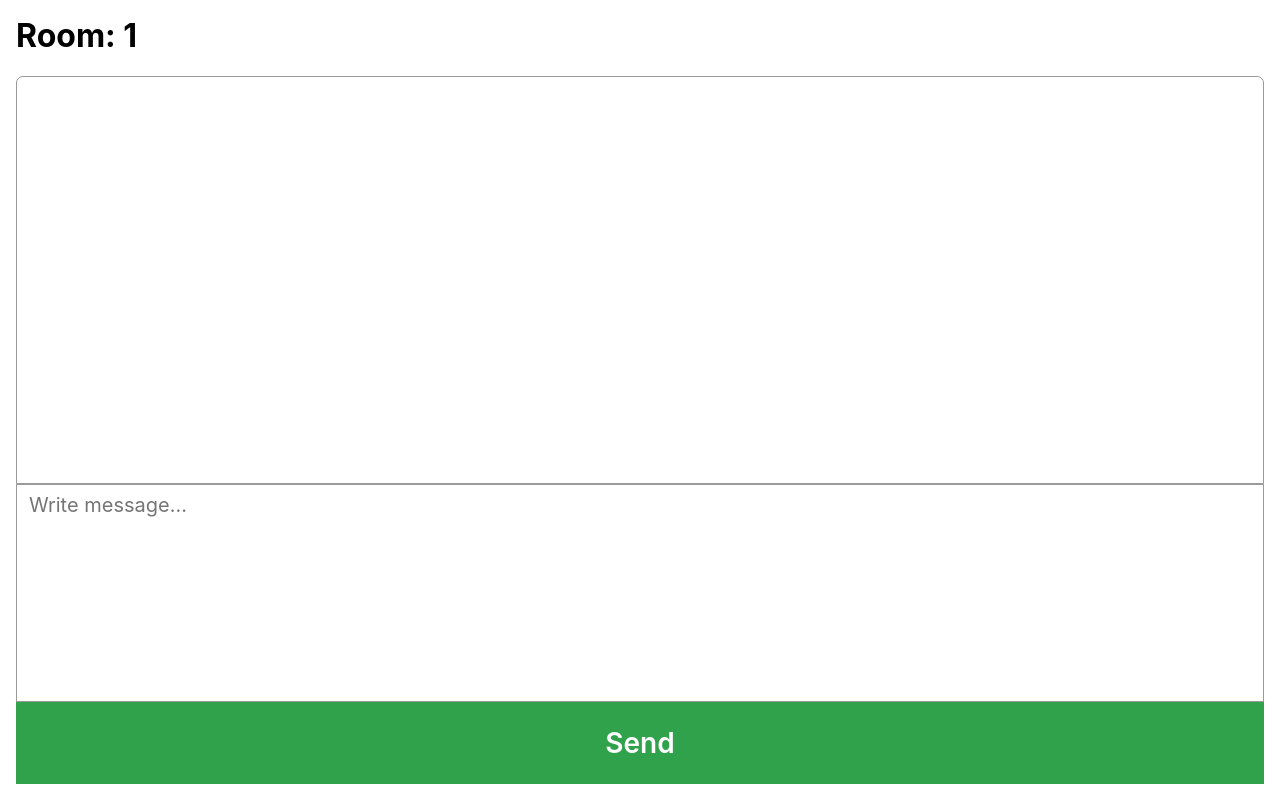
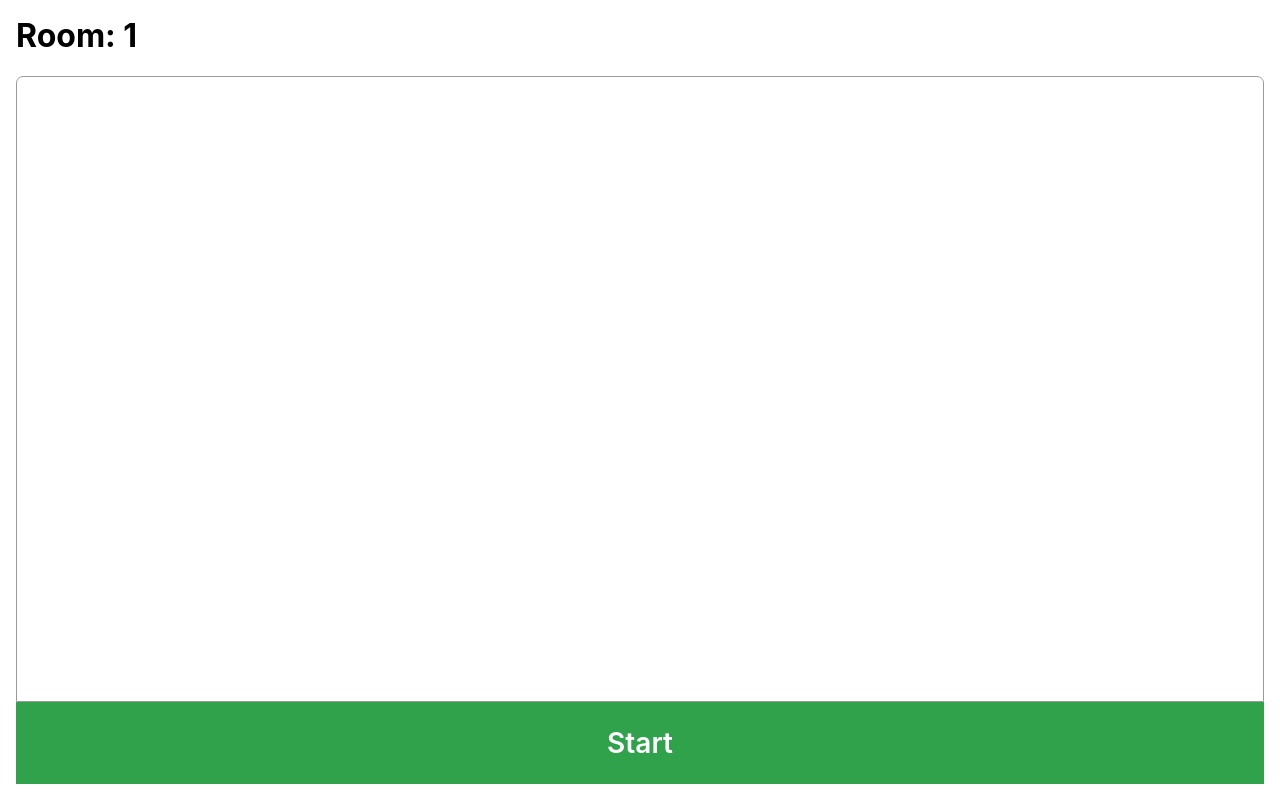
Before and after one commit to TanmayBiswas22/game-app, a React (Create React App) app in the folder client/: page /1 in a window 1280 px wide. Built offline with nearby package versions, Linux system fonts and the light colour scheme.

Commit message:
random number commit

```diff
--- a/client/src/ChatRoom/ChatRoom.jsx
+++ b/client/src/ChatRoom/ChatRoom.jsx
@@ -13,8 +13,25 @@ const ChatRoom = (props) => {
   };
 
   const handleSendMessage = () => {
-    sendMessage(newMessage);
+    const randomNumber = Math.floor(Math.random() * 99) + 9;
+    sendMessage(randomNumber);
     setNewMessage("");
+  };
+
+  const createNewGame = () => {
+    const randomNumber = Math.floor(Math.random() * 99) + 9;
+
+    // return {
+    //   id: uuidv4(),
+    //   playerOne: user,
+    //   playerTwo: isSingleUser ? PLAYER : null,
+    //   value: randomNumber,
+    //   startingNumber: randomNumber,
+    //   turn: isSingleUser ? user.id : null,
+    //   attemps: [],
+    //   winner: null,
+    // };
+    //return randomNumber;
   };
 
   return (
@@ -34,14 +51,15 @@ const ChatRoom = (props) => {
           ))}
         </ol>
       </div>
-      <textarea
+      {/* <textarea
         value={newMessage}
         onChange={handleNewMessageChange}
         placeholder="Write message..."
         className="new-message-input-field"
-      />
+      /> */}
+      {/* {createNewGame()} */}
       <button onClick={handleSendMessage} className="send-message-button">
-        Send
+        Start
       </button>
     </div>
   );
```
